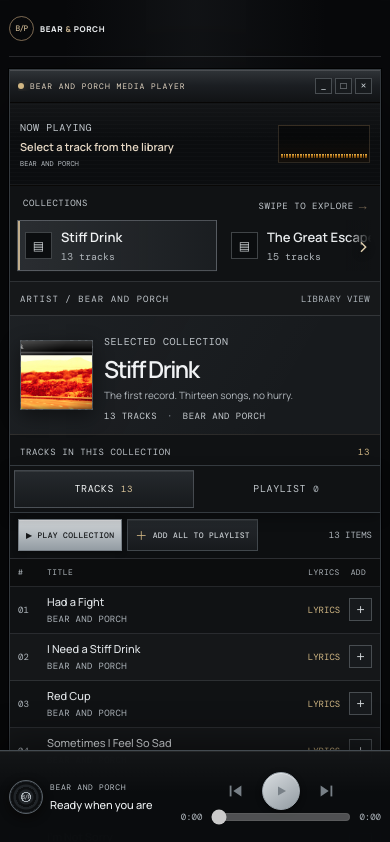
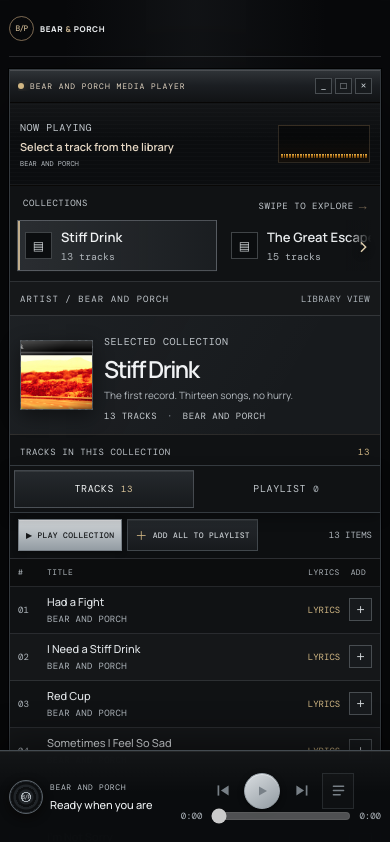
Before and after one commit to firstdivision/bear-and-porch, a React (Vite) app: page / in a window 390 px wide. Shown: the top 842 px of the page. Built offline with nearby package versions, Linux system fonts and the light colour scheme.

Commit message:
Move lyrics control into player dock
Place the lyrics action beside the transport buttons and show it disabled when the current track has no lyrics.

Co-authored-by: Copilot <223556219+Copilot@users.noreply.github.com>

```diff
--- a/src/App.tsx
+++ b/src/App.tsx
@@ -137,6 +137,10 @@ function App() {
     const timeout = window.setTimeout(() => setAddNotice(null), 4500)
     return () => window.clearTimeout(timeout)
   }, [addNotice])
+
+  useEffect(() => {
+    if (!currentTrack?.lyrics) setIsLyricsOpen(false)
+  }, [currentTrack])
 
   const startTrack = (track: Track) => {
     setPlaybackError(null)
@@ -360,18 +364,6 @@ function App() {
             <span className="readout-label">NOW PLAYING</span>
             <strong>{currentTrack?.title ?? 'Select a track from the library'}</strong>
             <span>{currentCollection?.title ?? 'BEAR AND PORCH'}</span>
-            {currentTrack?.lyrics && (
-              <button
-                className={`lyrics-action${isLyricsOpen ? ' is-active' : ''}`}
-                type="button"
-                aria-pressed={isLyricsOpen}
-                aria-expanded={isLyricsOpen}
-                aria-controls="lyrics-panel"
-                onClick={() => setIsLyricsOpen((open) => !open)}
-              >
-                {isLyricsOpen ? 'CLOSE LYRICS' : 'VIEW LYRICS'}
-              </button>
-            )}
           </div>
           <div
             className={`spectrum${isPlaying ? ' is-playing' : ''}${usesNativeAudioPlayback ? ' spectrum-native' : ''}`}
@@ -636,6 +628,22 @@ function App() {
                 <path d="M15 4h2v12h-2z" />
               </svg>
             </button>
+            <button
+              type="button"
+              className={`dock-control dock-lyrics${isLyricsOpen ? ' is-active' : ''}`}
+              onClick={() => setIsLyricsOpen((open) => !open)}
+              disabled={!currentTrack?.lyrics}
+              aria-label={isLyricsOpen ? 'Close lyrics' : 'View lyrics'}
+              aria-pressed={isLyricsOpen}
+              aria-expanded={isLyricsOpen}
+              aria-controls="lyrics-panel"
+              title={currentTrack?.lyrics ? (isLyricsOpen ? 'Close lyrics' : 'View lyrics') : 'Lyrics unavailable'}
+            >
+              <svg viewBox="0 0 20 20" aria-hidden="true">
+                <path d="M4 5h12M4 10h12M4 15h8" />
+              </svg>
+              <span>LYRICS</span>
+            </button>
           </div>
           <div className="seek-row">
             <span>{formatTime(currentTime)}</span>
--- a/src/winamp.css
+++ b/src/winamp.css
@@ -1211,10 +1211,40 @@ a {
   fill: currentColor;
 }
 
+.dock-lyrics {
+  width: auto;
+  gap: 5px;
+  padding: 0 8px;
+  border: 1px solid rgba(190, 200, 210, 0.26);
+  color: #d0d5d8;
+  font-family: var(--mono);
+  font-size: 8px;
+  letter-spacing: 0.04em;
+}
+
+.dock-lyrics svg {
+  fill: none;
+  stroke: currentColor;
+  stroke-linecap: round;
+  stroke-width: 1.7;
+}
+
+.dock-lyrics.is-active:not(:disabled) {
+  border-color: #d1b784;
+  color: #e4cfaa;
+  background: rgba(193, 173, 139, 0.12);
+}
+
 .dock-control:disabled,
 .dock-play:disabled {
   color: #625646;
   cursor: default;
+}
+
+.dock-lyrics:disabled {
+  border-color: rgba(120, 128, 135, 0.22);
+  color: #687078;
+  background: rgba(255, 255, 255, 0.015);
 }
 
 .dock-play {
@@ -2228,13 +2258,31 @@ a {
   }
 
   .dock-control {
+    width: 32px;
+    height: 36px;
+  }
+
+  .dock-control svg {
+    width: 17px;
+    height: 17px;
+  }
+
+  .dock-lyrics {
+    width: 32px;
+    padding: 0;
+  }
+
+  .dock-lyrics span {
+    display: none;
+  }
+
+  .dock-play {
     width: 36px;
     height: 36px;
   }
 
-  .dock-play {
-    width: 38px;
-    height: 38px;
+  .dock-controls {
+    gap: 5px;
   }
 
   .seek-row {
```
